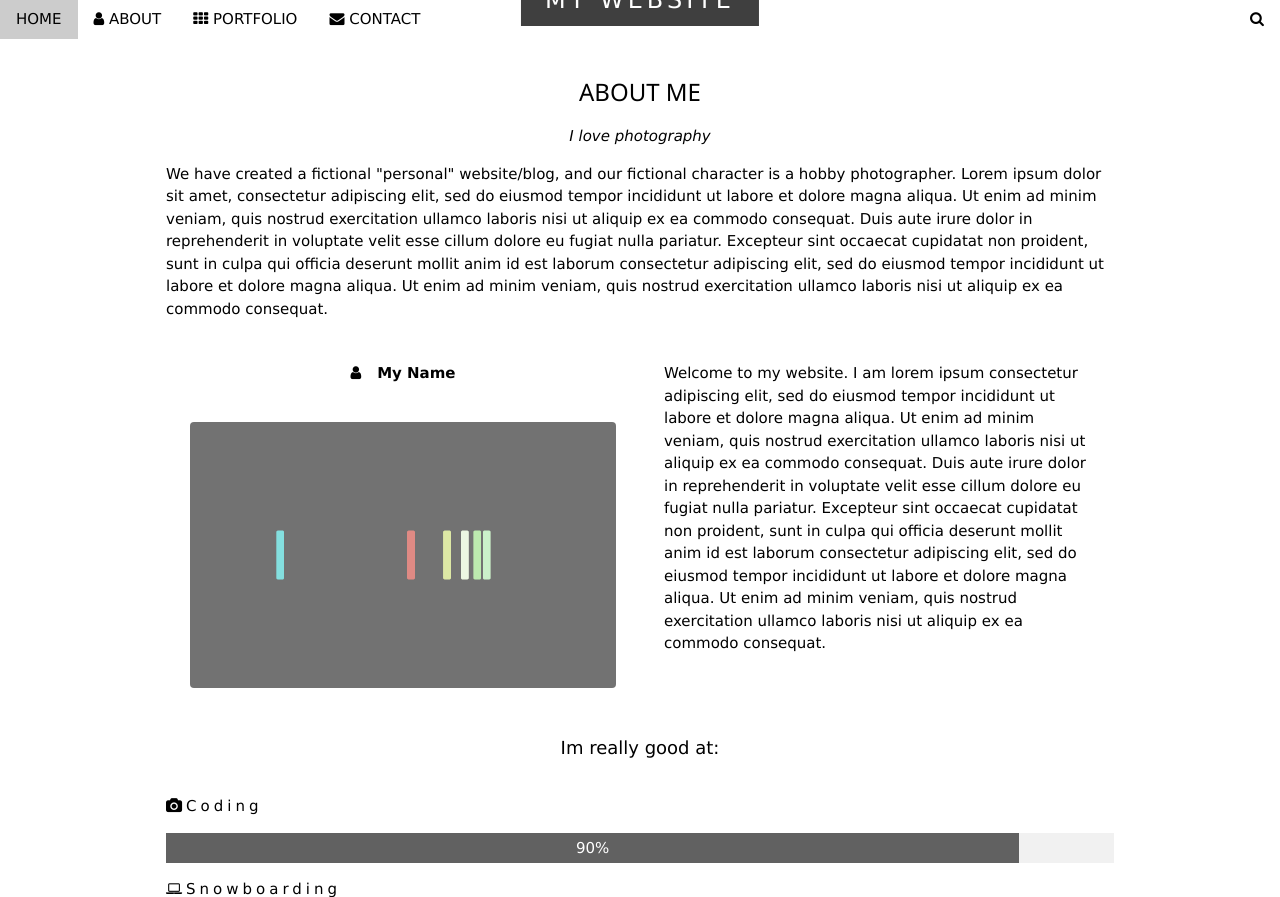
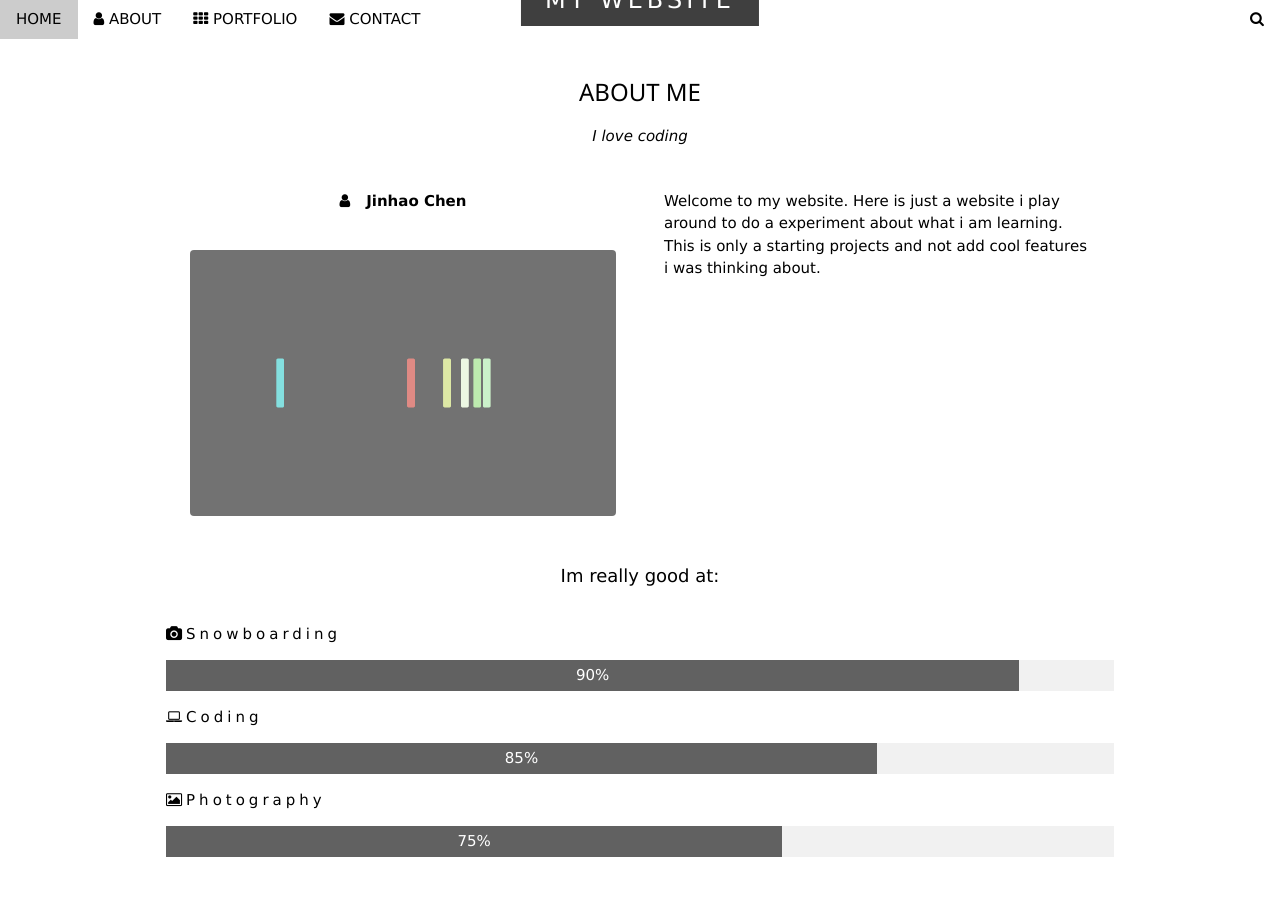
Before and after one commit to Zeonho/myalicloudwebsite, a PHP site: page / in a window 1280 px wide. Shown: the top 897 px of the page. Run offline with PHP 8.4, Linux system fonts and the light colour scheme; some libraries are stand-ins or nearby versions.

Commit message:
synfromJinhao@MBP

```diff
--- a/index.php
+++ b/index.php
@@ -49,30 +49,26 @@
 <!-- Container (About Section) -->
 <div class="w3-content w3-container w3-padding-64" id="about">
   <h3 class="w3-center">ABOUT ME</h3>
-  <p class="w3-center"><em>I love photography</em></p>
-  <p>We have created a fictional "personal" website/blog, and our fictional character is a hobby photographer. Lorem ipsum dolor sit amet, consectetur adipiscing elit, sed do eiusmod tempor incididunt ut labore et dolore magna aliqua. Ut enim ad minim veniam,
-    quis nostrud exercitation ullamco laboris nisi ut aliquip ex ea commodo consequat. Duis aute irure dolor in reprehenderit in voluptate velit esse cillum dolore eu fugiat nulla pariatur. Excepteur sint occaecat cupidatat non proident, sunt in culpa
-    qui officia deserunt mollit anim id est laborum consectetur adipiscing elit, sed do eiusmod tempor incididunt ut labore et dolore magna aliqua. Ut enim ad minim veniam, quis nostrud exercitation ullamco laboris nisi ut aliquip ex ea commodo consequat.</p>
+  <p class="w3-center"><em>I love coding</em></p>
+  <p></p>
   <div class="w3-row">
     <div class="w3-col m6 w3-center w3-padding-large">
-      <p><b><i class="fa fa-user w3-margin-right"></i>My Name</b></p><br>
+      <p><b><i class="fa fa-user w3-margin-right"></i>Jinhao Chen</b></p><br>
       <img src="/img/Hydrogen_Remixed.png" class="w3-round w3-image w3-opacity w3-hover-opacity-off" alt="Photo of Me" width="500" height="333">
       <!-- <img src="/w3images/avatar_hat.jpg" class="w3-round w3-image w3-opacity w3-hover-opacity-off" alt="Photo of Me" width="500" height="333"> -->
     </div>
 
     <!-- Hide this text on small devices -->
     <div class="w3-col m6 w3-hide-small w3-padding-large">
-      <p>Welcome to my website. I am lorem ipsum consectetur adipiscing elit, sed do eiusmod tempor incididunt ut labore et dolore magna aliqua. Ut enim ad minim veniam, quis nostrud exercitation ullamco laboris nisi ut aliquip ex ea commodo consequat. Duis aute irure
-        dolor in reprehenderit in voluptate velit esse cillum dolore eu fugiat nulla pariatur. Excepteur sint occaecat cupidatat non proident, sunt in culpa qui officia deserunt mollit anim id est laborum consectetur adipiscing elit, sed do eiusmod tempor
-        incididunt ut labore et dolore magna aliqua. Ut enim ad minim veniam, quis nostrud exercitation ullamco laboris nisi ut aliquip ex ea commodo consequat.</p>
+      <p>Welcome to my website. Here is just a website i play around to do a experiment about what i am learning. This is only a starting projects and not add cool features i was thinking about. </p>
     </div>
   </div>
   <p class="w3-large w3-center w3-padding-16">Im really good at:</p>
-  <p class="w3-wide"><i class="fa fa-camera"></i>Coding</p>
+  <p class="w3-wide"><i class="fa fa-camera"></i>Snowboarding</p>
   <div class="w3-light-grey">
     <div class="w3-container w3-padding-small w3-dark-grey w3-center" style="width:90%">90%</div>
   </div>
-  <p class="w3-wide"><i class="fa fa-laptop"></i>Snowboarding</p>
+  <p class="w3-wide"><i class="fa fa-laptop"></i>Coding</p>
   <div class="w3-light-grey">
     <div class="w3-container w3-padding-small w3-dark-grey w3-center" style="width:75%">85%</div>
   </div>
```
